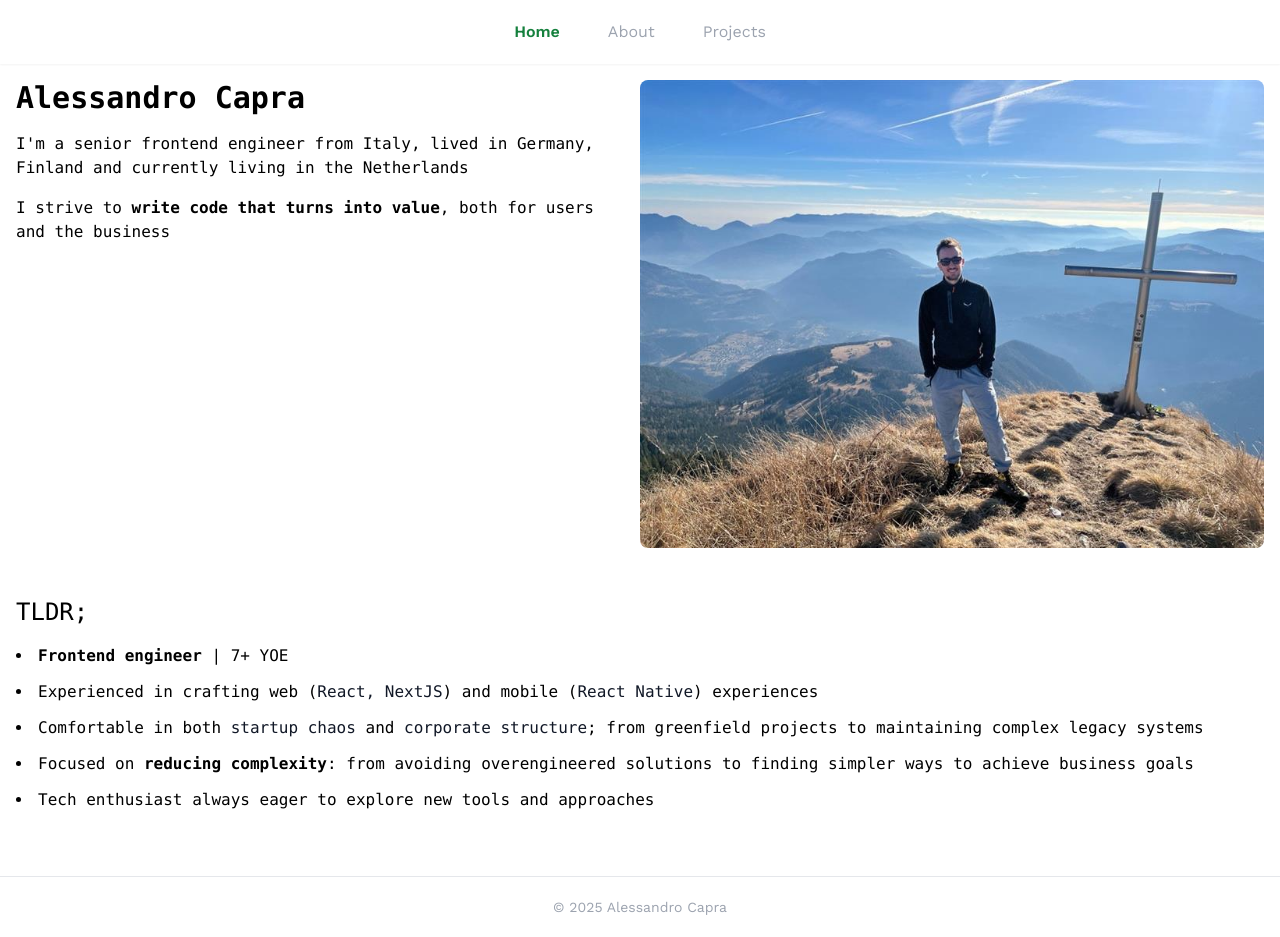
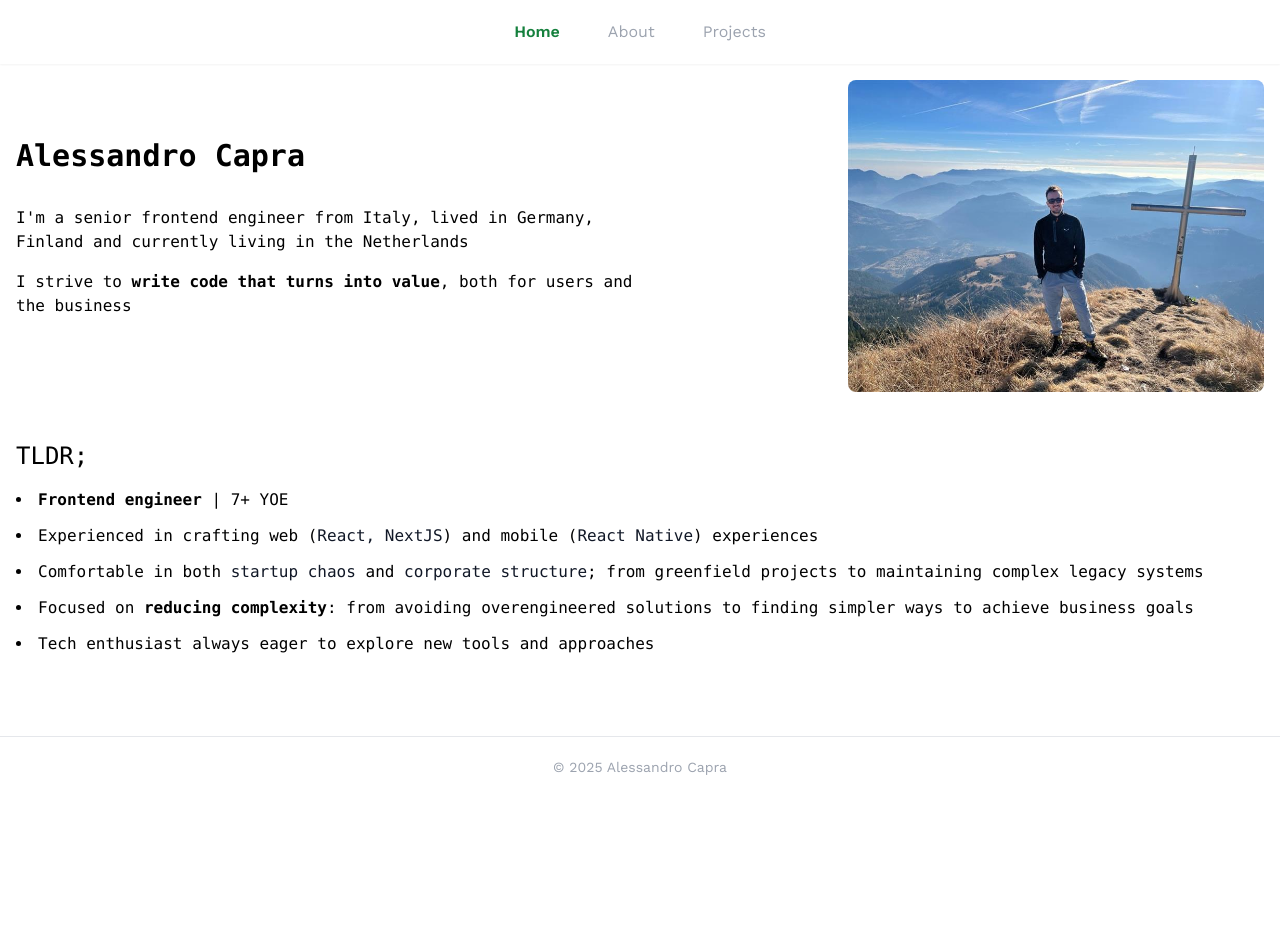
Before and after one commit to alessandrocapra/portfolio-2024, a React (Vite) app in the folder portfolio-2024/: page / in a window 1280 px wide. After the commit the page ends 800 px from the top, so only its background shows below. Built offline with nearby package versions, Linux system fonts and the light colour scheme.

Commit message:
Fix layout again]

```diff
--- a/portfolio-2024/src/App.tsx
+++ b/portfolio-2024/src/App.tsx
@@ -2,17 +2,19 @@
 function App() {
   return (
     <div className="flex flex-col gap-8 sm:gap-12">
-      <div className="sm:flex sm:gap-4">
-        <div className="sm:w-1/2">
-          <h1 className="font-semibold">Alessandro Capra</h1>
-          <p className="text-md max-w-prose">
-            I'm a senior frontend engineer from Italy, lived in Germany, Finland and currently living in the Netherlands
-          </p>
-          <p className="text-md max-w-prose">
-            I strive to <span className="font-bold">write code that turns into value</span>, both for users and the business
-          </p>
+      <div className="sm:flex  sm:gap-4">
+        <div className="sm:w-1/2 sm:flex sm:flex-col sm:justify-center lg:w-2/3">
+          <h1 className="font-semibold mb-4">Alessandro Capra</h1>
+          <div className="text-md max-w-prose">
+            <p>
+              I'm a senior frontend engineer from Italy, lived in Germany, Finland and currently living in the Netherlands
+            </p>
+            <p>
+              I strive to <span className="font-bold">write code that turns into value</span>, both for users and the business
+            </p>
+          </div>
         </div>
-        <img src='/images/hike-01.jpeg' alt='Me hiking in the mountains' className="rounded-lg w-full h-auto object-cover sm:w-1/2" />
+        <img src='/images/hike-01.jpeg' alt='Me hiking in the mountains' className="rounded-lg w-full h-auto object-cover sm:w-1/2 lg:w-1/3" />
       </div>
       <div>
         <h2 className="font-mono pb-4">TLDR;</h2>
```
